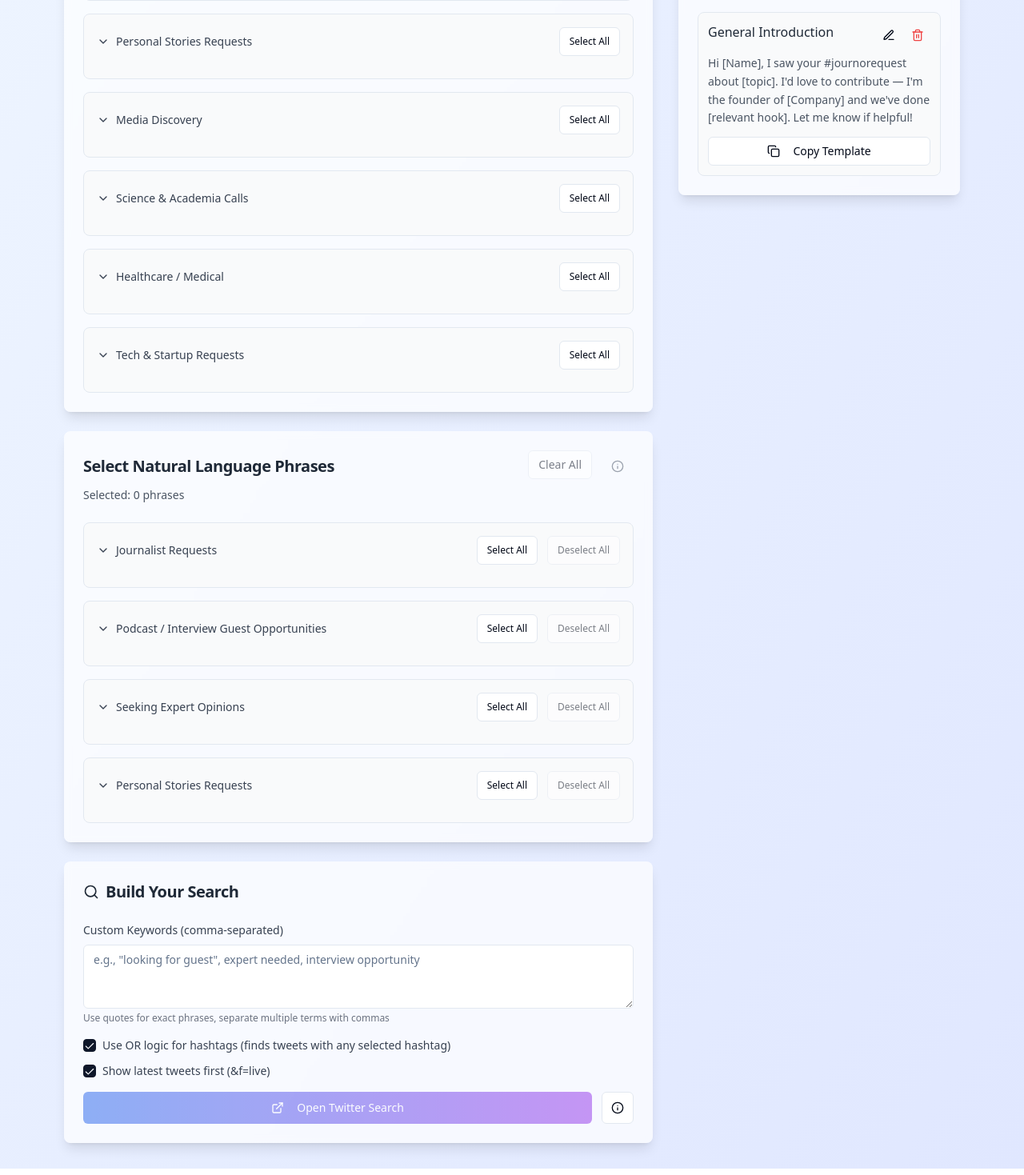
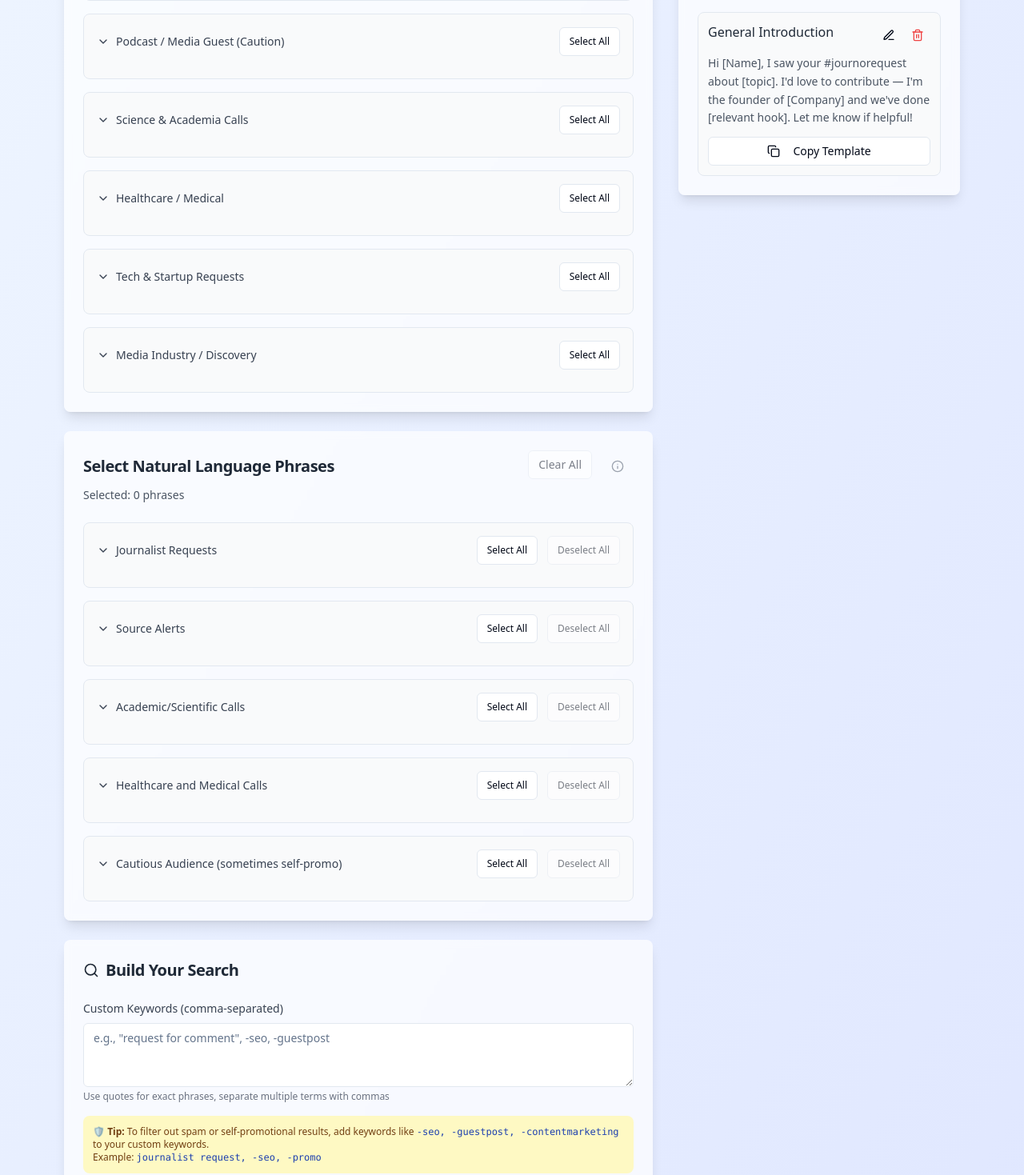
Before and after one commit to aliubaid-ux/scoop-the-leads-now, a React (Vite) app: page / in a window 1280 px wide. Shown: the part 603-2072 px from the top of the page at 80% size. Built offline with nearby package versions, Linux system fonts and the light colour scheme.

Commit message:
Refactor hashtag and natural language terms
Refactored hashtag and natural language terms based on the plan, removing spam-prone terms, adding hyper-specific hashtags and natural language phrases, adding anti-spam negative keywords, and creating quality tiers.

```diff
--- a/src/components/HashtagSelector.tsx
+++ b/src/components/HashtagSelector.tsx
@@ -1,4 +1,3 @@
-
 import { useState } from 'react';
 import { Card, CardContent, CardHeader, CardTitle } from '@/components/ui/card';
 import { Checkbox } from '@/components/ui/checkbox';
@@ -6,36 +5,28 @@ import { Button } from '@/components/ui/button';
 import { ChevronDown, ChevronUp, Info } from 'lucide-react';
 import { Tooltip, TooltipContent, TooltipProvider, TooltipTrigger } from '@/components/ui/tooltip';
 
-// ======================
-// UPDATED HASHTAG GROUPS
-// ======================
+// ===============================
+// CURATED HIGH-QUALITY HASHTAG GROUPS
+// ===============================
 const HASHTAG_GROUPS: Record<string, string[]> = {
-  'Journalist Requests': [
+  'Journalist Requests (Quality)': [
     '#journorequest', '#journorequests', '#prrequest', '#mediarequest',
-    '#requestforsources', '#journalistrequest', '#helpareporter',
-    '#sourcewanted', '#quoterequest', '#callforsources', '#interviewrequest',
-    '#expertsneeded', '#sourcealert', '#pressrequest', '#urgentrequest',
-    '#requestforcomment', '#needquotes', '#needexperts'
+    '#requestforsources', '#journalistrequest', '#callforsources', '#sourcewanted',
+    '#quoterequest', '#pressrequest', '#requestforcomment', '#needquotes',
+    '#needexperts'
   ],
-  'Podcast / Interview Guest Opportunities': [
-    '#podcastguest', '#guestinterview', '#guestneeded',
-    '#interviewguest', '#youtubeguest', '#guestcallout',
-    '#interviewopportunity', '#podcastinterview', '#expertinterview',
-    '#guestspot', '#liveinterview', '#twitterspaceguest', '#linkedinliveguest'
+  'Requests for Comment': [
+    '#requestforcomment', '#callforcomment', '#expertcomment', '#commentrequest'
   ],
-  'Seeking Expert Opinions': [
-    '#expertopinion', '#expertinsight', '#callforexperts', '#lookingforexperts',
-    '#opinionwanted', '#thoughtleadercallout', '#commentrequest',
-    '#casestudyrequest', '#addyourvoice'
+  'Source Calls by Topic': [
+    '#expertsneeded', '#sourcealert', '#techjournorequest', '#sciencejourno', '#phdresearch',
+    '#startupfounders', '#medialookout'
   ],
-  'Personal Stories Requests': [
-    '#personalstoriesneeded', '#shareyourstory', '#storyrequest'
+  'Podcast / Media Guest (Caution)': [
+    '#podcastguest', '#guestinterview', '#interviewguest', '#guestneeded',
+    '#interviewopportunity', '#guestspot', '#liveinterview',
+    '#linkedinliveguest', '#twitterspaceguest'
   ],
-  'Media Discovery': [
-    '#journalist', '#editorialrequest', '#freelancejournalist', '#mediarelations',
-    '#haroreplacement'
-  ],
-  // New high-quality/curated categories
   'Science & Academia Calls': [
     '#sciencerequest', '#academicresearch', '#scientistcallout', '#phdresearch', '#professorrequest'
   ],
@@ -44,7 +35,11 @@ const HASHTAG_GROUPS: Record<string, string[]> = {
   ],
   'Tech & Startup Requests': [
     '#startuplookout', '#techjournorequest', '#startupfounders', '#founderrequest', '#saasrequest', '#vcrequest'
-  ]
+  ],
+  'Media Industry / Discovery': [
+    '#journalist', '#editorialrequest', '#freelancejournalist', '#mediarelations'
+    // '#haroreplacement', // removed, often spammy
+  ],
 };
 
 interface HashtagSelectorProps {
--- a/src/components/NaturalLanguageSelector.tsx
+++ b/src/components/NaturalLanguageSelector.tsx
@@ -8,30 +8,48 @@ import { Tooltip, TooltipContent, TooltipTrigger, TooltipProvider } from '@/comp
 
 const CATEGORY_PHRASES: Record<string, string[]> = {
   "Journalist Requests": [
+    "request for comment",
     "looking for sources",
+    "requesting expert input",
     "journalist request",
+    "seeking quotes from experts",
+    "looking to speak to",
     "can anyone comment",
-    "quotes wanted",
     "press request",
-    "media request"
+    "media request",
+    "seeking expert reaction",
+    "seeking opinions from experts",
+    "looking for expert insights",
+    "interviewing experts for story",
+    "looking for story sources"
   ],
-  "Podcast / Interview Guest Opportunities": [
-    "looking for podcast guests",
-    "guest needed",
+  "Source Alerts": [
+    "call for sources",
+    "need experts",
+    "expert opinion needed",
+    "searching for specialist",
+    "looking for case studies",
+    "seeking real-world examples",
+    "source needed for article",
+    "looking for industry insiders"
+  ],
+  "Academic/Scientific Calls": [
+    "seeking academic input",
+    "looking for researchers",
+    "seeking scientific experts",
+    "request for academic experts",
+    "need scientific comment"
+  ],
+  "Healthcare and Medical Calls": [
+    "medical expert needed",
+    "looking for doctors",
+    "need healthcare perspective",
+    "searching for medical opinion"
+  ],
+  "Cautious Audience (sometimes self-promo)": [
     "live interview opportunity",
     "be my podcast guest",
-    "interview guest wanted"
-  ],
-  "Seeking Expert Opinions": [
-    "seeking expert opinion",
-    "need expert advice",
-    "insights from experts",
-    "comment from specialist"
-  ],
-  "Personal Stories Requests": [
-    "share your story",
-    "personal story wanted",
-    "featured story opportunity"
+    "podcast guest wanted"
   ]
 };
 
--- a/src/components/SearchBuilder.tsx
+++ b/src/components/SearchBuilder.tsx
@@ -102,6 +102,9 @@ export const SearchBuilder = ({
     setIncludeLive(checked === true);
   };
 
+  // Additional spam-flagging/anti-spam keywords helper
+  const hasNegative = /\s-\w+/.test(customKeywords) || customKeywords.trim().startsWith('-');
+
   return (
     <Card className="shadow-lg border-0 bg-white/70 dark:bg-gray-800/70 backdrop-blur-sm">
       <CardHeader>
@@ -116,7 +119,7 @@ export const SearchBuilder = ({
             Custom Keywords (comma-separated)
           </label>
           <Textarea
-            placeholder='e.g., "looking for guest", expert needed, interview opportunity'
+            placeholder='e.g., "request for comment", -seo, -guestpost'
             value={customKeywords}
             onChange={(e) => setCustomKeywords(e.target.value)}
             className="min-h-[80px]"
@@ -124,6 +127,17 @@ export const SearchBuilder = ({
           <p className="text-xs text-gray-500 mt-1">
             Use quotes for exact phrases, separate multiple terms with commas
           </p>
+        </div>
+
+        {/* Anti-spam and negative keyword helper */}
+        <div className={`p-3 rounded-lg text-xs ${hasNegative ? 'bg-green-100 dark:bg-green-900/30 text-green-700 dark:text-green-200' : 'bg-yellow-100 dark:bg-yellow-900/30 text-yellow-900 dark:text-yellow-100'}`}>
+          {hasNegative ? (
+            <>✔️ Anti-spam negative keywords detected: results will be cleaner!</>
+          ) : (
+            <>🛡️ <b>Tip:</b> To filter out spam or self-promotional results, add keywords like <span className="font-mono text-blue-800 dark:text-blue-200">-seo, -guestpost, -contentmarketing</span> to your custom keywords.<br />
+            Example: <span className="font-mono text-blue-800 dark:text-blue-200">journalist request, -seo, -promo</span>
+            </>
+          )}
         </div>
 
         <div className="space-y-3">
```
